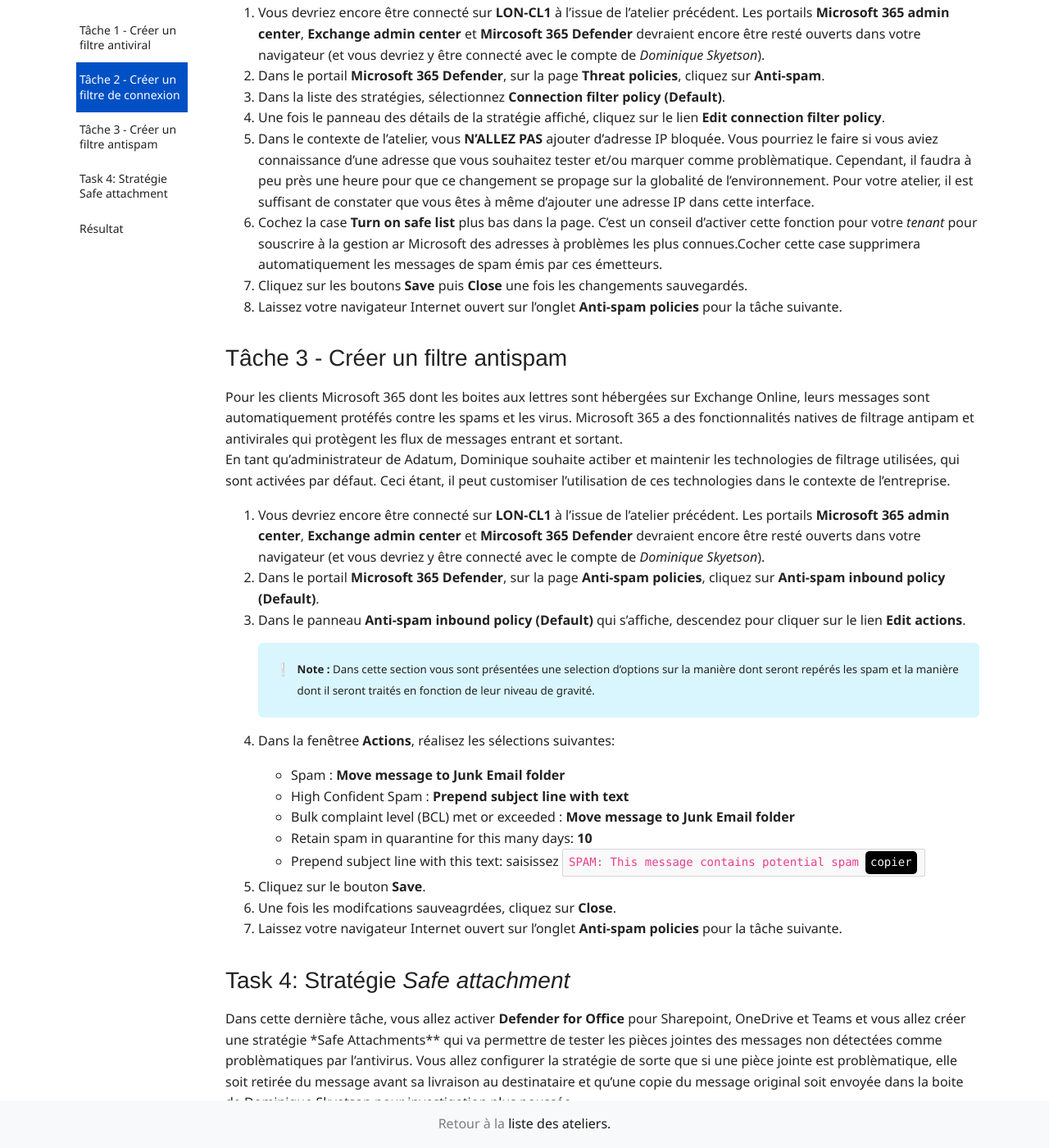
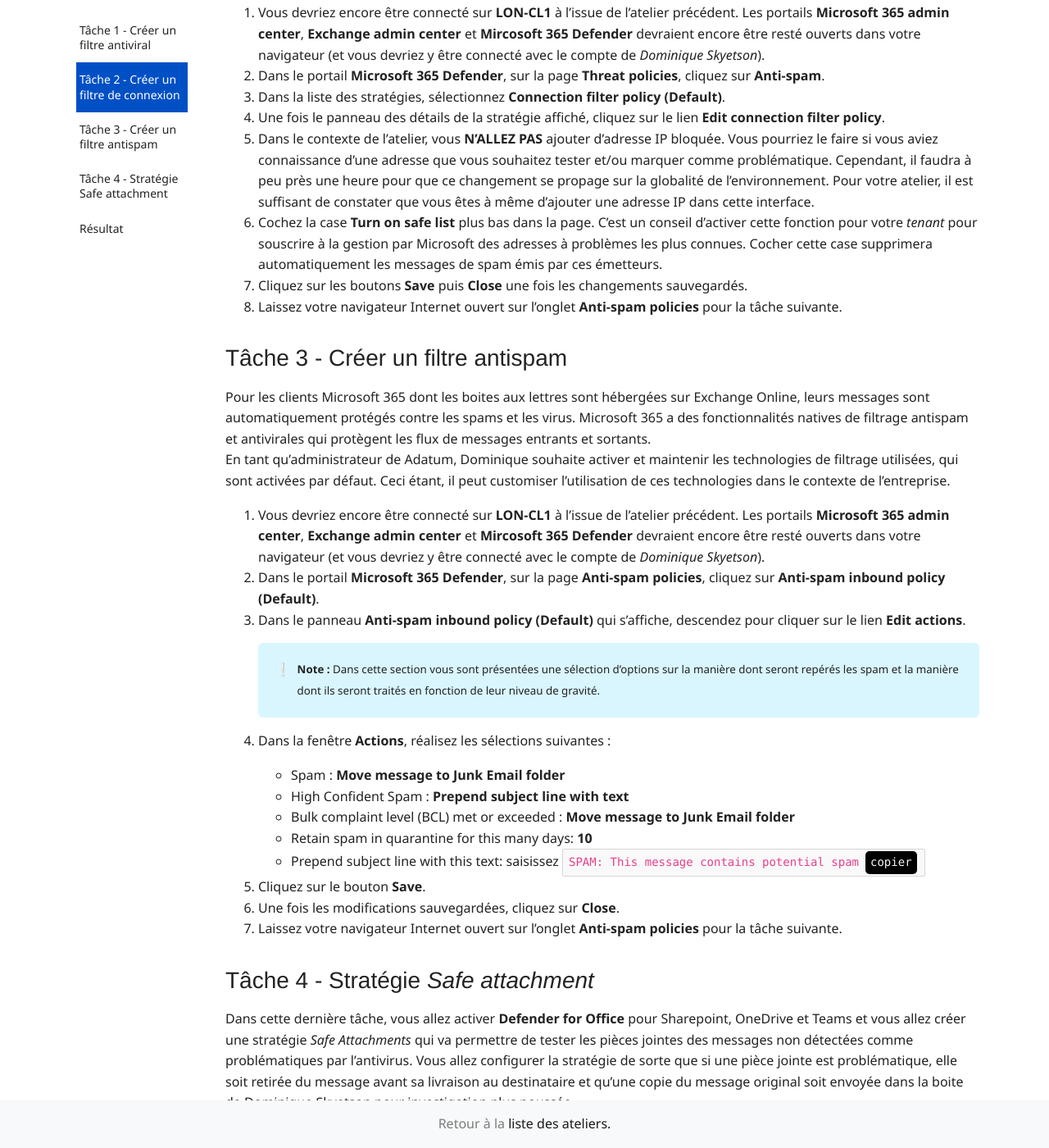
Before and after one commit to renaudwangler/ib-labs, a Jekyll site: the page built from msms030fr/lab6e2.md, in a window 1280 px wide and 1400 px high, scrolled down 1499 px. Shown: the whole window at 82% size. Built offline with Jekyll 4.4.1, drawn with Linux system fonts in a browser that asks for light colours; nearby versions of some CDN libraries; comment, search, counter and statistics services are not loaded; some of the changed text lies outside the part shown.

Commit message:
msms030frl6e2

````diff
--- a/msms030fr/lab6e2.md
+++ b/msms030fr/lab6e2.md
@@ -36,30 +36,30 @@ Dans cette tâche, vous allez modifier le filtre de connexion par défaut pour y
 1. Dans le portail **Microsoft 365 Defender**, sur la page **Threat policies**, cliquez sur **Anti-spam**.
 1. Dans la liste des stratégies, sélectionnez **Connection filter policy (Default)**.
 1. Une fois le panneau des détails de la stratégie affiché, cliquez sur le lien **Edit connection filter policy**.
-1. Dans le contexte de l'atelier, vous **N'ALLEZ PAS** ajouter d'adresse IP bloquée. Vous pourriez le faire si vous aviez connaissance d'une adresse que vous souhaitez tester et/ou marquer comme problèmatique. Cependant, il faudra à peu près une heure pour que ce changement se propage sur la globalité de l'environnement. Pour votre atelier, il est suffisant de constater que vous êtes à même d'ajouter une adresse IP dans cette interface.
-1. Cochez la case **Turn on safe list** plus bas dans la page. C'est un conseil d'activer cette fonction pour votre *tenant* pour souscrire à la gestion ar Microsoft des adresses à problèmes les plus connues.Cocher cette case supprimera automatiquement les messages de spam émis par ces émetteurs.
+1. Dans le contexte de l'atelier, vous **N'ALLEZ PAS** ajouter d'adresse IP bloquée. Vous pourriez le faire si vous aviez connaissance d'une adresse que vous souhaitez tester et/ou marquer comme problématique. Cependant, il faudra à peu près une heure pour que ce changement se propage sur la globalité de l'environnement. Pour votre atelier, il est suffisant de constater que vous êtes à même d'ajouter une adresse IP dans cette interface.
+1. Cochez la case **Turn on safe list** plus bas dans la page. C'est un conseil d'activer cette fonction pour votre *tenant* pour souscrire à la gestion par Microsoft des adresses à problèmes les plus connues. Cocher cette case supprimera automatiquement les messages de spam émis par ces émetteurs.
 1. Cliquez sur les boutons **Save** puis **Close** une fois les changements sauvegardés.
 1. Laissez votre navigateur Internet ouvert sur l'onglet **Anti-spam policies** pour la tâche suivante.
 
 ## Tâche 3 - Créer un filtre antispam
-Pour les clients Microsoft 365 dont les boites aux lettres sont hébergées sur Exchange Online, leurs messages sont automatiquement protéfés contre les spams et les virus. Microsoft 365 a des fonctionnalités natives de filtrage antipam et antivirales qui protègent les flux de messages entrant et sortant.
-En tant qu'administrateur de Adatum, Dominique souhaite actiber et maintenir les technologies de filtrage utilisées, qui sont activées par défaut. Ceci étant, il peut customiser l'utilisation de ces technologies dans le contexte de l'entreprise.
+Pour les clients Microsoft 365 dont les boites aux lettres sont hébergées sur Exchange Online, leurs messages sont automatiquement protégés contre les spams et les virus. Microsoft 365 a des fonctionnalités natives de filtrage antispam et antivirales qui protègent les flux de messages entrants et sortants.
+En tant qu'administrateur de Adatum, Dominique souhaite activer et maintenir les technologies de filtrage utilisées, qui sont activées par défaut. Ceci étant, il peut customiser l'utilisation de ces technologies dans le contexte de l'entreprise.
 1. Vous devriez encore être connecté sur **LON-CL1** à l'issue de l'atelier précédent. Les portails **Microsoft 365 admin center**, **Exchange admin center** et **Mircosoft 365 Defender** devraient encore être resté ouverts dans votre navigateur (et vous devriez y être connecté avec le compte de *Dominique Skyetson*).
 1. Dans le portail **Microsoft 365 Defender**, sur la page **Anti-spam policies**, cliquez sur **Anti-spam inbound policy (Default)**.
 1. Dans le panneau **Anti-spam inbound policy (Default)** qui s'affiche, descendez pour cliquer sur le lien **Edit actions**.
-	>**Note :** Dans cette section vous sont présentées une selection d'options sur la manière dont seront repérés les spam et la manière dont il seront traités en fonction de leur niveau de gravité.
-1. Dans la fenêtree **Actions**, réalisez les sélections suivantes:
+	>**Note :** Dans cette section vous sont présentées une sélection d'options sur la manière dont seront repérés les spam et la manière dont ils seront traités en fonction de leur niveau de gravité.
+1. Dans la fenêtre **Actions**, réalisez les sélections suivantes :
 	- Spam : **Move message to Junk Email folder**
 	- High Confident Spam : **Prepend subject line with text**
 	- Bulk complaint level (BCL) met or exceeded : **Move message to Junk Email folder**
 	- Retain spam in quarantine for this many days: **10**
 	- Prepend subject line with this text: saisissez ```SPAM: This message contains potential spam```
 1. Cliquez sur le bouton **Save**.
-1. Une fois les modifcations sauveagrdées, cliquez sur **Close**.
+1. Une fois les modifications sauvegardées, cliquez sur **Close**.
 1. Laissez votre navigateur Internet ouvert sur l'onglet **Anti-spam policies** pour la tâche suivante.
 
-## Task 4: Stratégie *Safe attachment*
-Dans cette dernière tâche, vous allez activer **Defender for Office** pour Sharepoint, OneDrive et Teams et vous allez créer une stratégie *Safe Attachments** qui va permettre de tester les pièces jointes des messages non détectées comme problèmatiques par l'antivirus. Vous allez configurer la stratégie de sorte que si une pièce jointe est problèmatique, elle soit retirée du message avant sa livraison au destinataire et qu'une copie du message original soit envoyée dans la boite de Dominique Skyetson pour investigation plus poussée.
+## Tâche 4 - Stratégie *Safe attachment*
+Dans cette dernière tâche, vous allez activer **Defender for Office** pour Sharepoint, OneDrive et Teams et vous allez créer une stratégie *Safe Attachments* qui va permettre de tester les pièces jointes des messages non détectées comme problématiques par l'antivirus. Vous allez configurer la stratégie de sorte que si une pièce jointe est problématique, elle soit retirée du message avant sa livraison au destinataire et qu'une copie du message original soit envoyée dans la boite de Dominique Skyetson pour investigation plus poussée.
 1. Vous devriez encore être connecté sur **LON-CL1** à l'issue de l'atelier précédent. Les portails **Microsoft 365 admin center**, **Exchange admin center** et **Mircosoft 365 Defender** devraient encore être resté ouverts dans votre navigateur (et vous devriez y être connecté avec le compte de *Dominique Skyetson*).
 1. Dans le portail **Microsoft 365 Defender**, en haut de la page **Anti-spam policies**, dans le menu séquentiel, cliquez sur **Threat policies** pour remonter d'un niveau.
 1. Dans la section **Policies**, cliquez sur **Safe attachments**.
````
Also changed, not shown: other parts of msms030fr/lab6e2.md (+5 -5 lines), msms030fr/index.md (+1 -1 lines).
